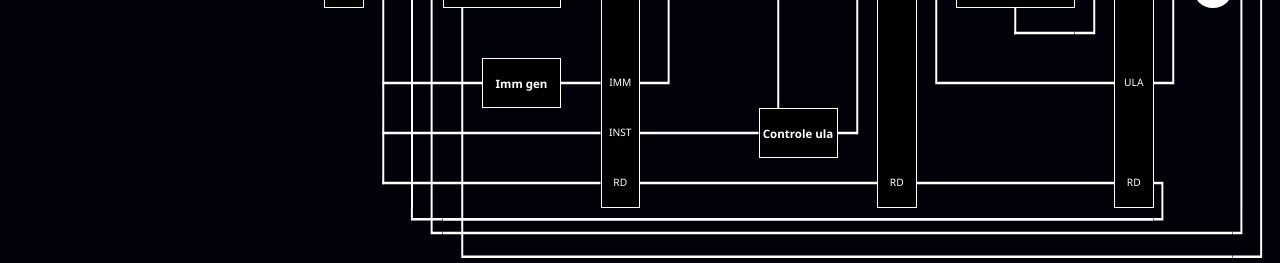
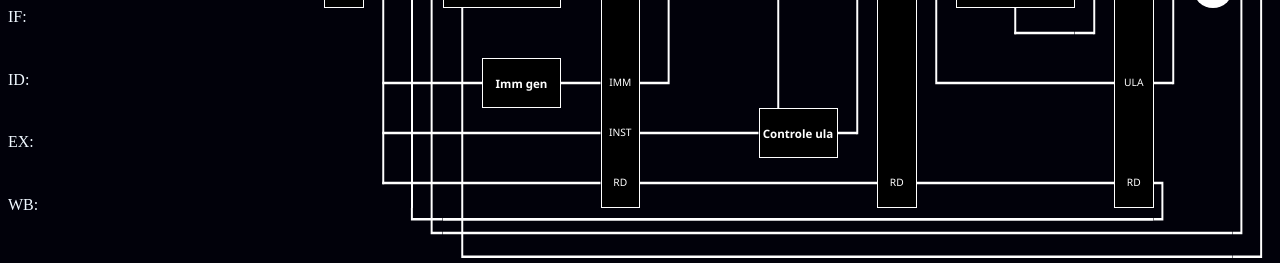
Before and after one commit to vinivid/simulacao_pipeline, a website: page public/index.html in a window 1280 px wide. Shown: the part 550-813 px from the top of the page. Drawn offline with Linux system fonts and the light colour scheme.

Commit message:
Inicio de adicionar a simulação

```diff
--- a/public/index.html
+++ b/public/index.html
@@ -7,6 +7,13 @@
 </head>
 <body>
     <div id="architecture-grid">
+        <div id="pipe-stages-display">
+            <div>IF:</div>
+            <div>ID:</div>
+            <div>EX:</div>
+            <div>WB:</div>
+        </div>
+
         <!-- Parte do if -->
 
             <!-- Cabos do pc + 4 até o pc src-->
--- a/public/style.css
+++ b/public/style.css
@@ -274,6 +274,35 @@ body {
 .and-gate {
     background-color: white;
     clip-path: ellipse(100% 50% at 0 50%);
+}
+
+/* Telinha de qual instrução ta em tal estado */
+
+#pipe-stages-display {
+    grid-column-start: 1;
+    grid-column-end: 8;
+    grid-row-start: 12;
+    grid-row-end: 17;
+
+    display: flex;
+    flex-direction: column;
+    color: aliceblue;
+}
+
+#pipe-stages-display :nth-child(1) {
+    flex: 1 1 auto;
+}
+
+#pipe-stages-display :nth-child(2) {
+    flex: 1 1 auto;
+}
+
+#pipe-stages-display :nth-child(3) {
+    flex: 1 1 auto;
+}
+
+#pipe-stages-display :nth-child(4) {
+    flex: 1 1 auto;
 }
 
 /* ############################
--- a/src/index.ts
+++ /dev/null
@@ -1 +0,0 @@
-console.log("Oi")
```
